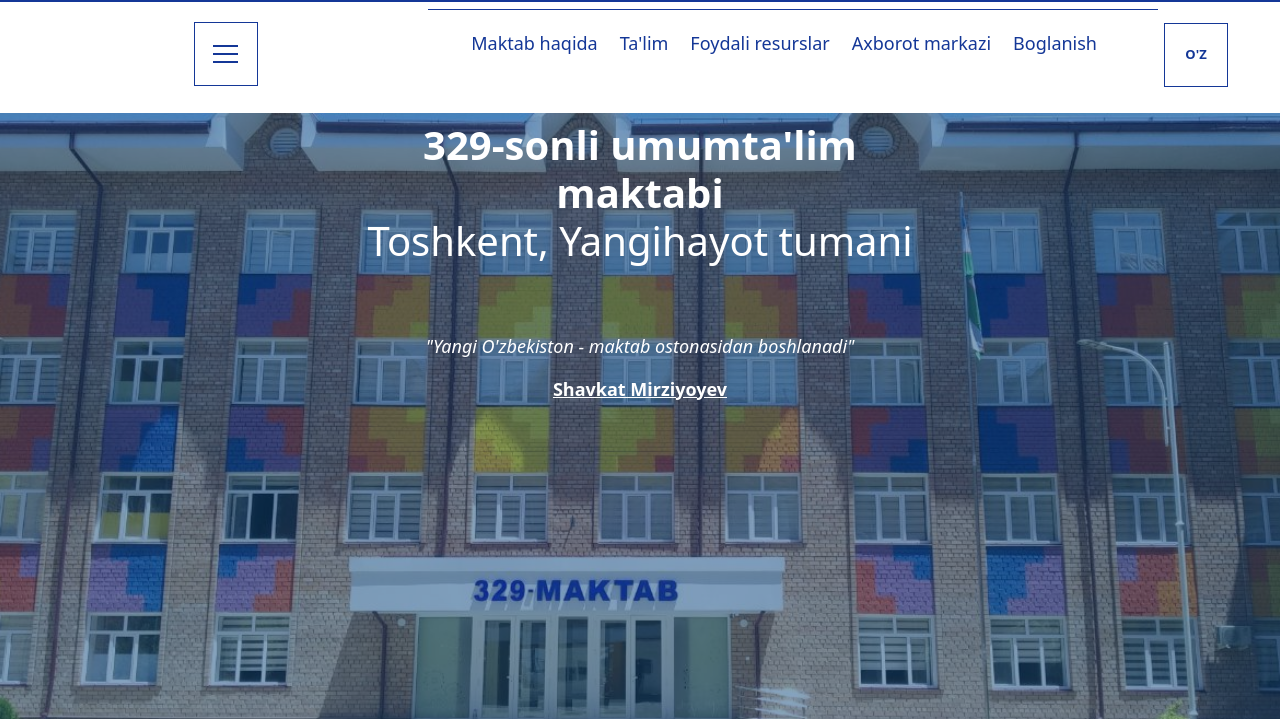
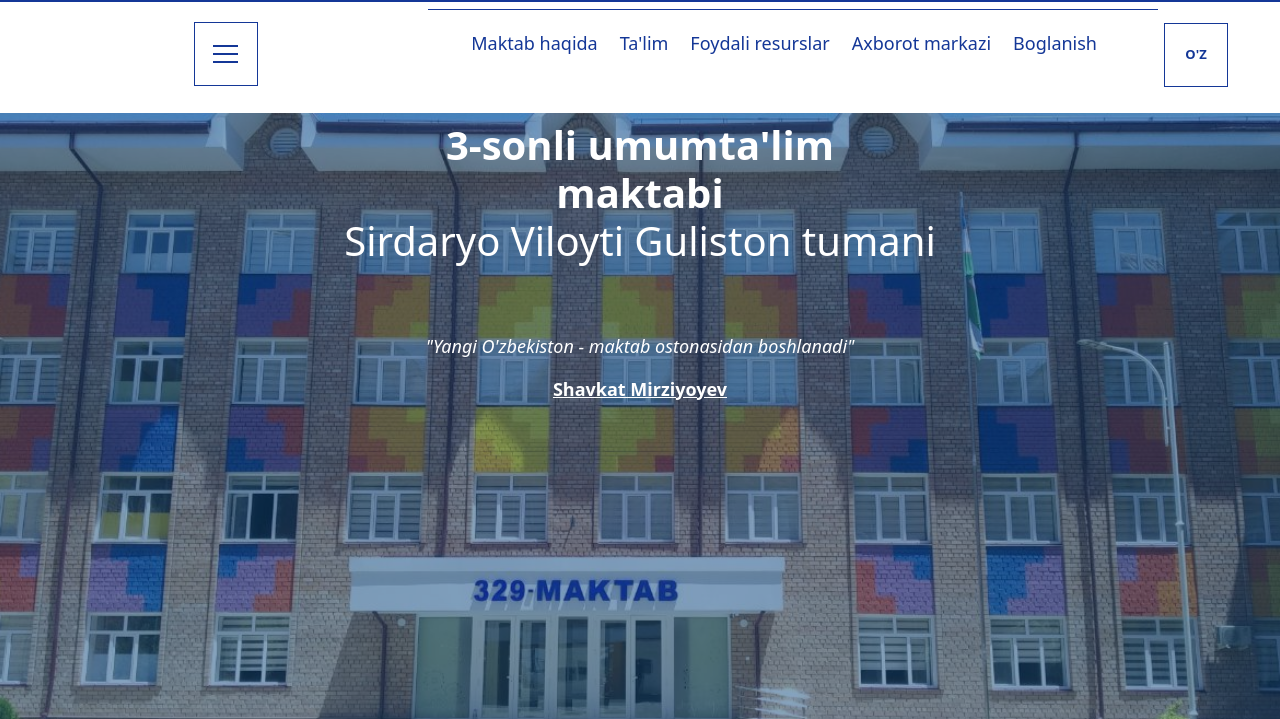
Before and after one commit to Eldorbek04/School-Maktab-frond-end, a plain HTML site: page index.html in a window 1280 px wide. Shown: the part 81-800 px from the top of the page. Drawn offline with nearby package versions, Linux system fonts and the light colour scheme.

Commit message:
school name

```diff
--- a/index.html
+++ b/index.html
@@ -232,8 +232,8 @@
                             <div class="logoTextBox">
                                 <div class="col-12"></div>
                                 <h1 class="logoTextBox__title text-center">
-                                    <b>329-sonli umumta'lim <br> maktabi</b> <br>
-                                    Toshkent, Yangihayot tumani
+                                    <b>3-sonli umumta'lim <br> maktabi</b> <br>
+                                    Sirdaryo Viloyti Guliston tumani
                                 </h1>
                                 <div class="quote text-center">
                                     <p class="">"Yangi O'zbekiston - maktab ostonasidan boshlanadi"</p>
```
